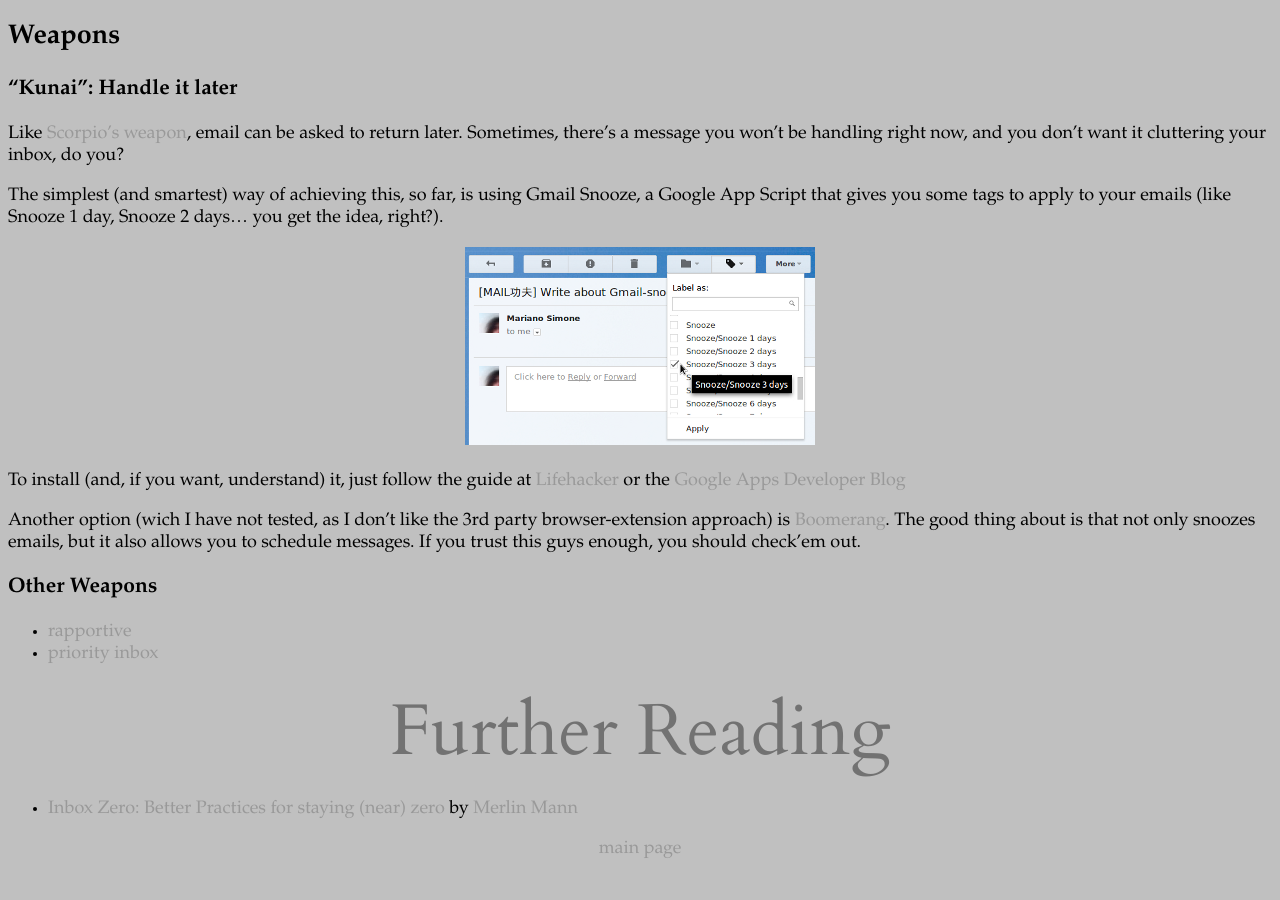
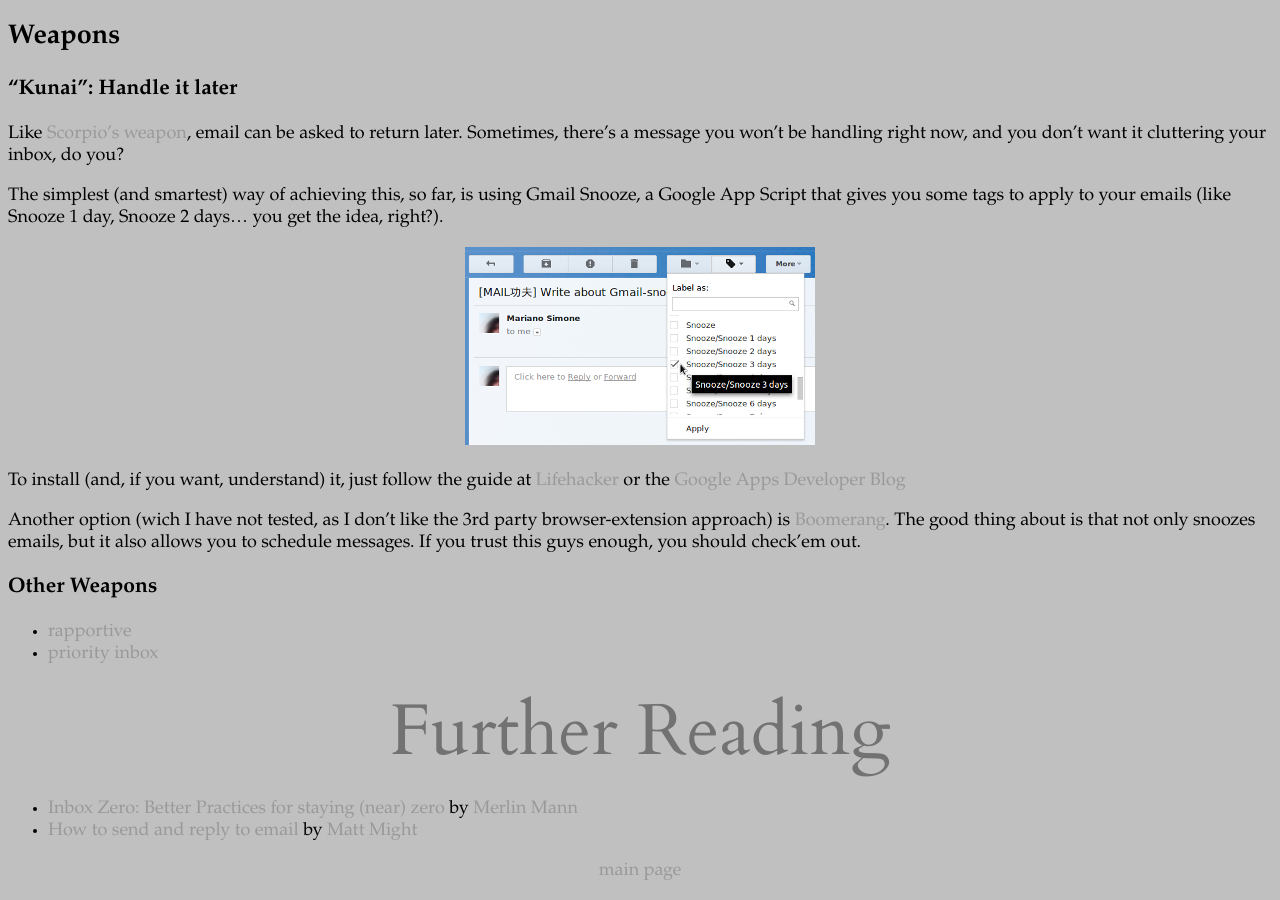
Before and after one commit to marianosimone/marianosimone.github.com, a Jekyll site: the page built from publications/mail-gongfu/index.markdown, in a window 1280 px wide and 900 px high, scrolled down 3259 px. Built offline with Jekyll 4.4.1, drawn with Linux system fonts in a browser that asks for light colours; nearby versions of some CDN libraries; before the commit the page ends 4137 px from its top, so only the background shows below that.

Commit message:
add further reading on email by Matt Might

```diff
--- a/publications/mail-gongfu/index.markdown
+++ b/publications/mail-gongfu/index.markdown
@@ -127,3 +127,4 @@
 
 # Further Reading
 - [Inbox Zero: Better Practices for staying (near) zero](http://www.43folders.com/2006/04/04/better-practices) by [Merlin Mann](http://merlinmann.com/)
+- [How to send and reply to email](http://matt.might.net/articles/how-to-email/) by [Matt Might](http://matt.might.net/)
```
